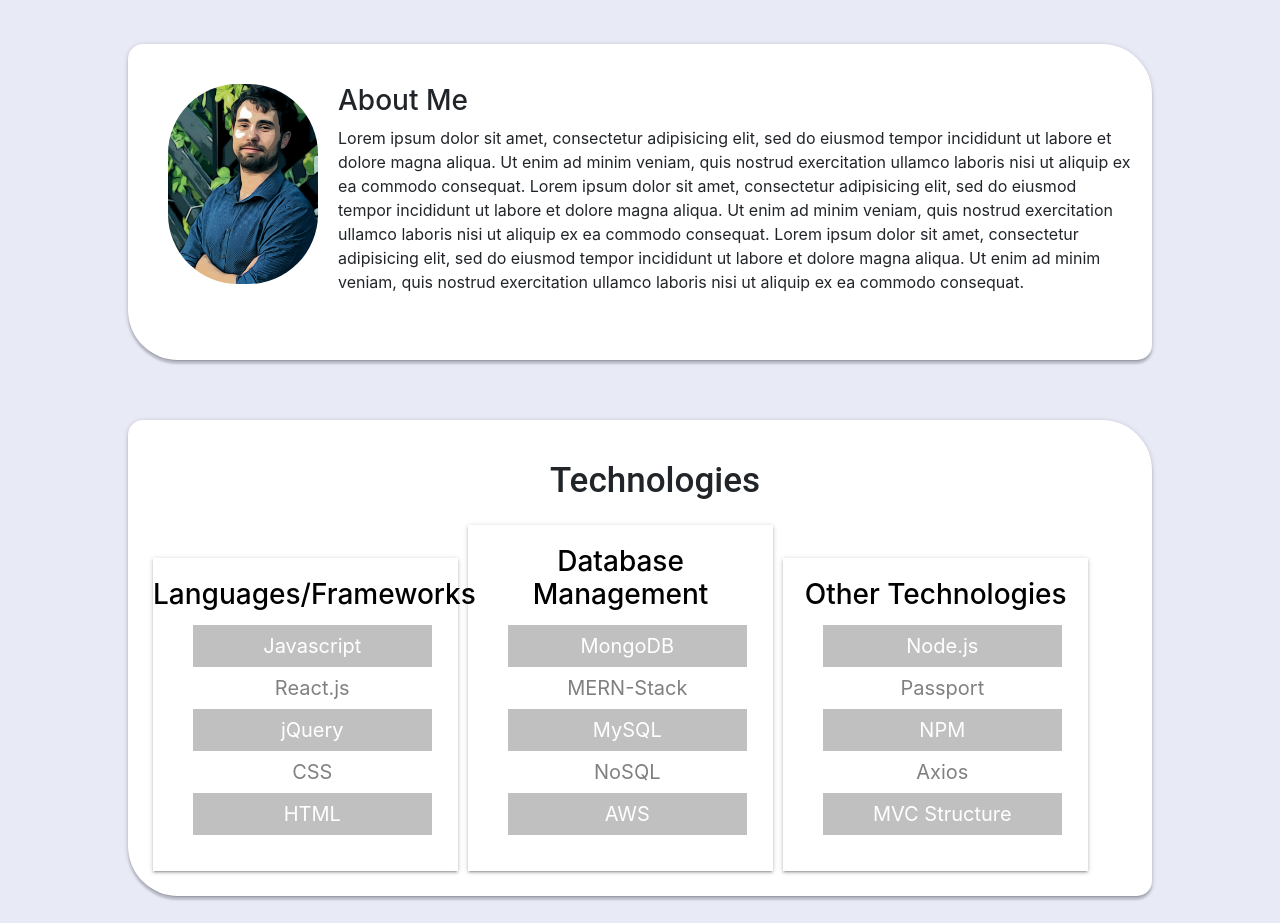
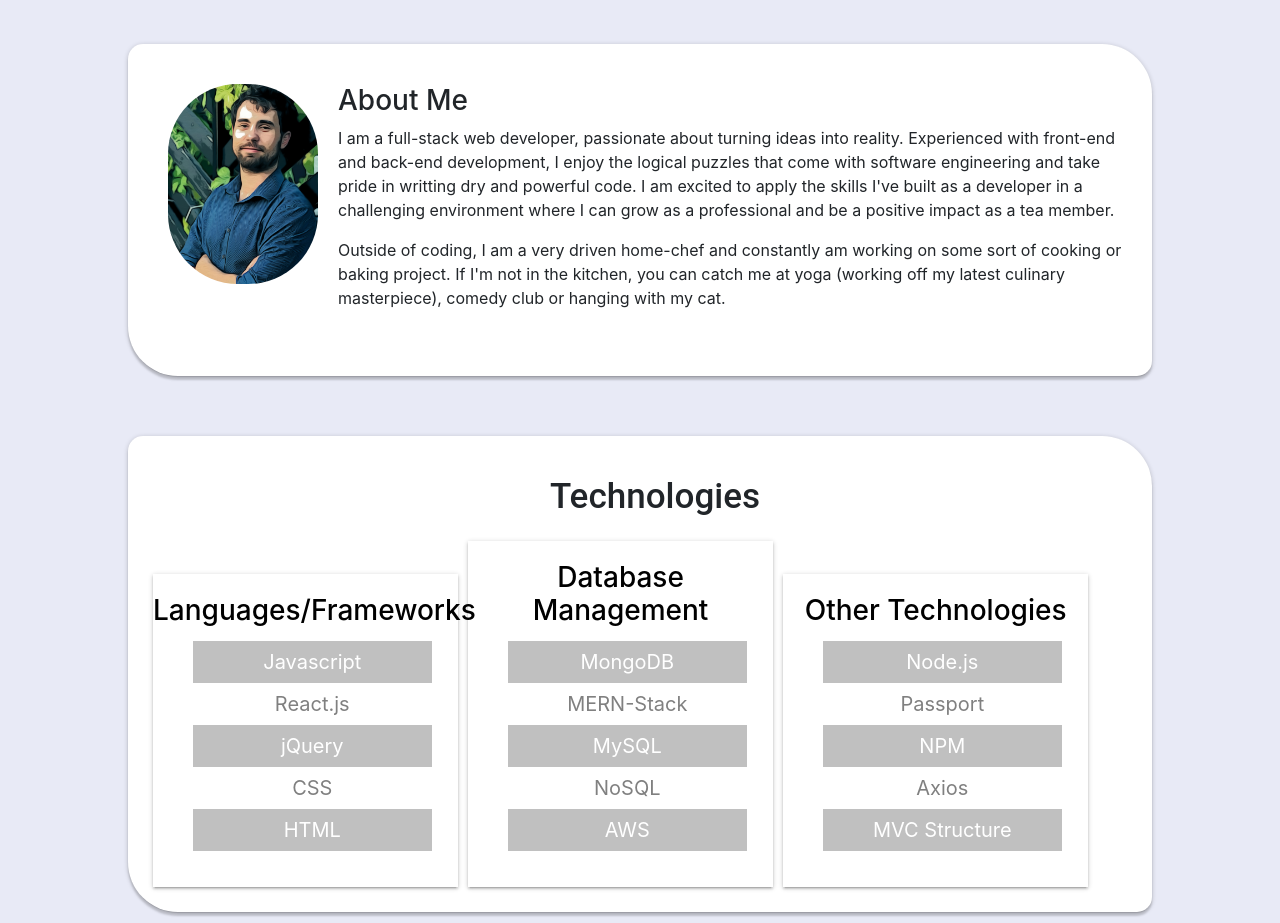
Before and after one commit to caseycling/portfolio, a React (Create React App) app in the folder client/: page / in a window 1280 px wide. Shown: the part 800-1723 px from the top of the page. Built offline with nearby package versions, Linux system fonts and the light colour scheme; a web font is replaced by a local one.

Commit message:
Updated about me

```diff
--- a/client/src/components/Technologies/Technologies.js
+++ b/client/src/components/Technologies/Technologies.js
@@ -11,9 +11,12 @@ class Technologies extends Component {
                 }} id="technologies">
                     <img src={Headshot} style={Image}></img>
                     <h3 style={{ marginTop: "20px" }}>About Me</h3>
-                    <p>Lorem ipsum dolor sit amet, consectetur adipisicing elit, sed do eiusmod tempor incididunt ut labore et dolore magna aliqua. Ut enim ad minim veniam, quis nostrud exercitation ullamco laboris nisi ut aliquip ex ea commodo consequat.
-                    Lorem ipsum dolor sit amet, consectetur adipisicing elit, sed do eiusmod tempor incididunt ut labore et dolore magna aliqua. Ut enim ad minim veniam, quis nostrud exercitation ullamco laboris nisi ut aliquip ex ea commodo consequat.
-                    Lorem ipsum dolor sit amet, consectetur adipisicing elit, sed do eiusmod tempor incididunt ut labore et dolore magna aliqua. Ut enim ad minim veniam, quis nostrud exercitation ullamco laboris nisi ut aliquip ex ea commodo consequat.</p>
+                    <p>I am a full-stack web developer, passionate about turning ideas into reality. Experienced with front-end and back-end development, I enjoy the logical puzzles that come with software engineering and take pride in writting dry and powerful code. I am excited to apply the skills I've built as a developer in a challenging environment where I can grow as a professional and be a positive impact as a tea member. </p>
+
+                        <p>
+                    Outside of coding, I am a very driven home-chef and constantly am working on some sort of cooking or baking project. If I'm not in the kitchen, you can catch me at yoga (working off my latest culinary masterpiece), comedy club or hanging with my cat.
+
+                    </p>
                 </div>
                 <div className="techContainer" id="technologies" style={{ backgroundColor: "white" }}>
                     <h2 style={HeaderStyle}>Technologies</h2>
```
